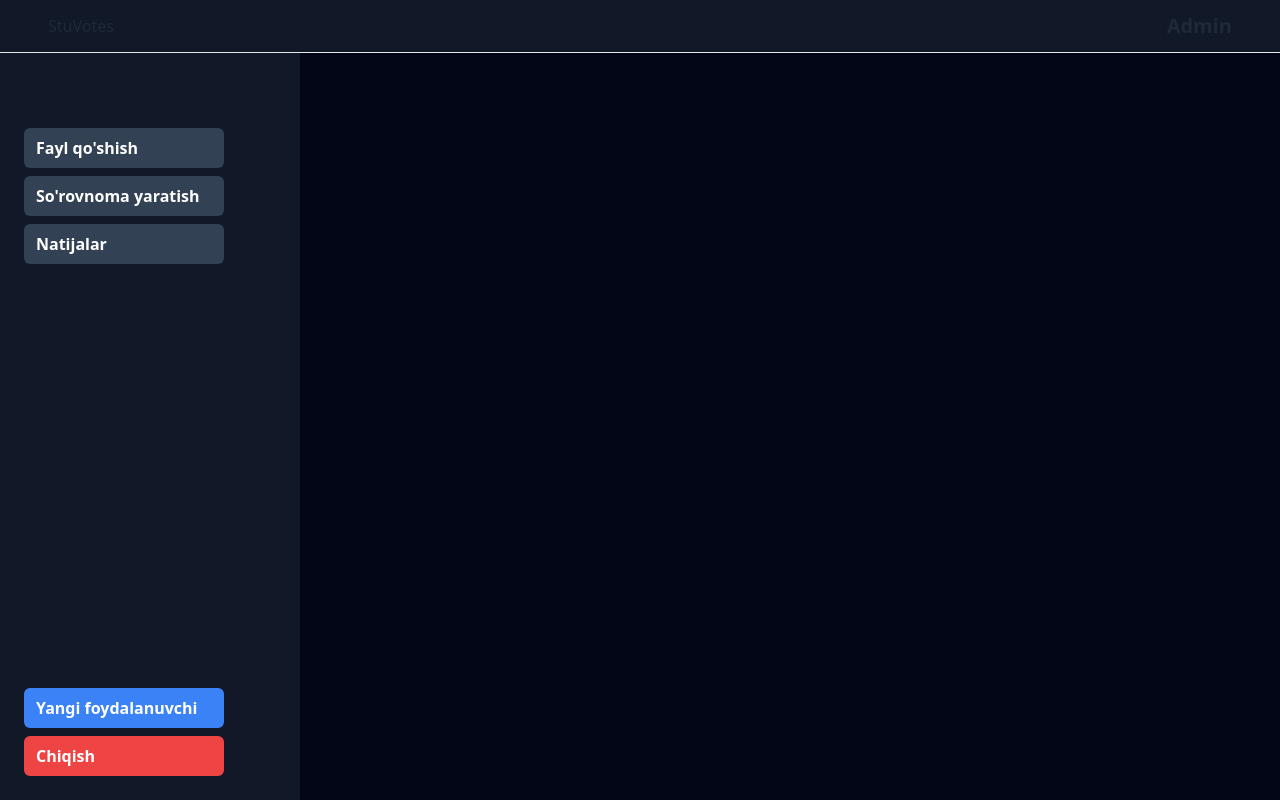
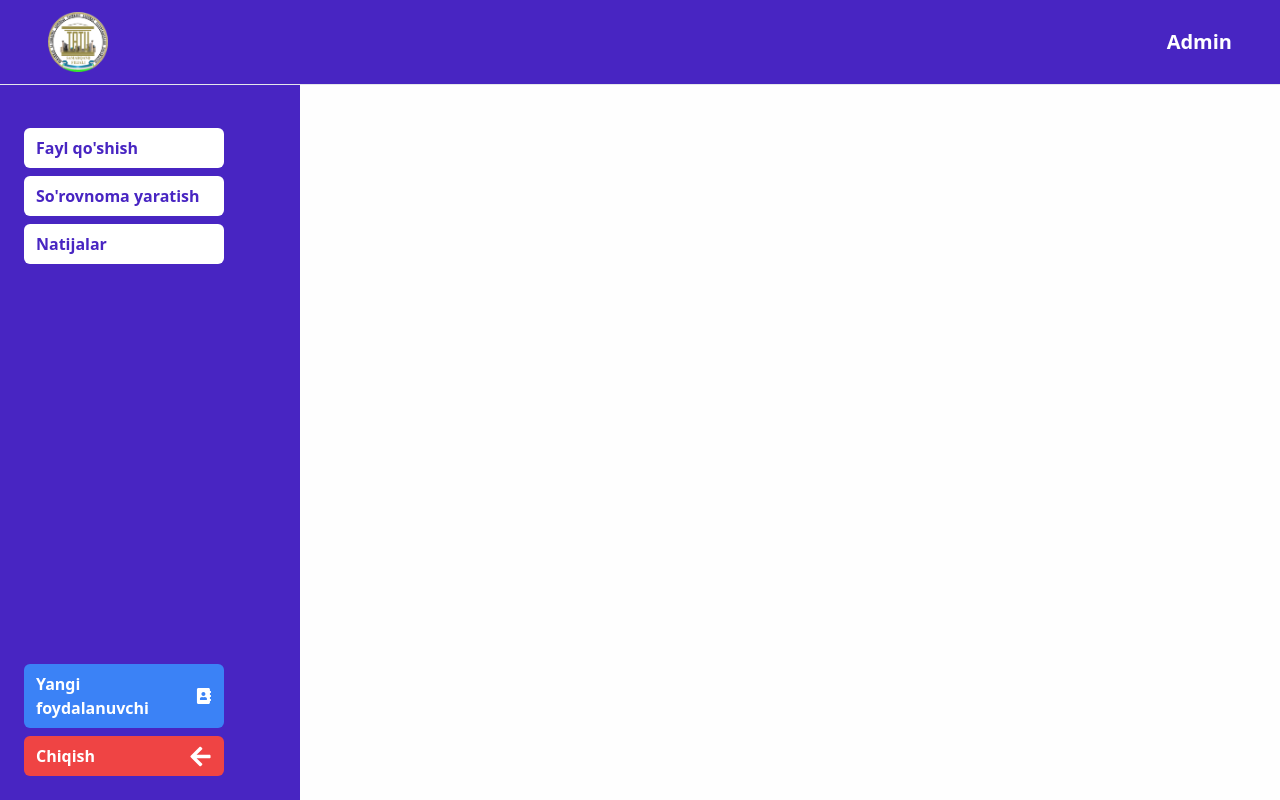
Before and after one commit to ZiyovuddinTolipov/tuitsf-ik.uz, a React (Vite) app: page /dashboard in a window 1280 px wide. Built offline with nearby package versions, Linux system fonts and the light colour scheme.

Commit message:
dashboard

```diff
--- a/package.json
+++ b/package.json
@@ -15,6 +15,7 @@
     "react": "^18.2.0",
     "react-dom": "^18.2.0",
     "react-hot-toast": "^2.4.1",
+    "react-icons": "^5.1.0",
     "react-router-dom": "^6.22.3",
     "sass": "^1.75.0"
   },
--- a/src/components/LoadingPage.tsx
+++ b/src/components/LoadingPage.tsx
@@ -1,6 +1,6 @@
 const LoadingPage = () => {
     return (
-        <div className="flex items-center justify-center w-full h-[100vh]">
+        <div className="flex items-center justify-center w-full h-[100vh] loading-anima">
             <svg version="1.1" id="L1" xmlns="http://www.w3.org/2000/svg" x="0px" y="0px" viewBox="0 0 100 100" enableBackground="new 0 0 100 100">
                 <circle fill="none" stroke="#fff" strokeWidth={6} strokeMiterlimit={15} strokeDasharray="14.2472,14.2472" cx="50" cy="50" r="47">
                     <animateTransform attributeName="transform" attributeType="XML" type="rotate" dur="5s" from="0 50 50" to="360 50 50" repeatCount="indefinite" />
--- a/src/components/Navbar.tsx
+++ b/src/components/Navbar.tsx
@@ -1,11 +1,11 @@
-
+import logo from '../assets/Logo.png'
 
 const Navbar = () => {
 
     return (
-        <header className="fixed z-40 py-3 w-full pr-3 sm:px-12 bg-gray-900 border-b">
+        <header className="fixed z-40 py-3 w-full pr-3 sm:px-12 bg-primary-200 border-b text-primary-50">
             <nav className="max-w-[1200px] mx-auto flex items-center justify-between px-4 md:px-0">
-                <h2>StuVotes</h2>
+                <img src={logo} alt="logo sb tuit"  width={60}/>
                 {/* <img src={localStorage.getItem('role')== "Admin"? logo : user} alt="logo" className="h-8 md:h-12 mr-2" /> */}
                 <ul className="flex items-center gap-3">
                     <li className="text-xl font-semibold">Admin</li>
--- a/src/index.scss
+++ /dev/null
@@ -1,41 +0,0 @@
-@tailwind base;
-@tailwind components;
-@tailwind utilities;
-@import url("https://fonts.googleapis.com/css2?family=Syne:wght@400..800&display=swap");
-@import url("https://fonts.googleapis.com/css2?family=Poppins:ital,wght@0,100;0,200;0,300;0,400;0,500;0,600;0,700;0,800;0,900;1,100;1,200;1,300;1,400;1,500;1,600;1,700;1,800;1,900&display=swap");
-table ,tr,td,th{
-  border: 1px solid rgb(150, 147, 147);
-  border-collapse: collapse;
-}
-
-$fontColor : #fff;
-svg{
-  width: 100px;
-  height: 100px;
-  margin: 20px;
-  display:inline-block;
-}
-
-
-//follow me template
-.made-with-love{
-  margin-top: 20px;
-  padding: 10px;
-  font-size: 10px;
-  font-family: arial;
-  color: #fff;
-  i{
-    font-style: normal;
-    color: #fff;
-    font-size: 14px;
-    position: relative;
-    top: 2px;
-  }
-  a{
-    color: #fff;
-    text-decoration: none;
-    &:hover{
-      text-decoration: underline;
-    }
-  }
-}
--- a/src/main.tsx
+++ b/src/main.tsx
@@ -1,7 +1,7 @@
 import React from 'react'
 import ReactDOM from 'react-dom/client'
 import App from './App.tsx'
-import './index.scss'
+import './scss/index.scss'
 import { BrowserRouter } from "react-router-dom";
 
 ReactDOM.createRoot(document.getElementById('root')!).render(
--- a/src/pages/Dashboard.tsx
+++ b/src/pages/Dashboard.tsx
@@ -1,7 +1,7 @@
 
 
 import { Routes, Route } from "react-router-dom"
-
+import { FaAddressBook,FaFile ,FaRegNewspaper ,FaTable  ,FaArrowLeft  } from "react-icons/fa";
 import Navbar from "../components/Navbar";
 import AddNewUser from "../components/AddNewUser";
 // import {useNavigation} from "react-router-dom"
@@ -11,13 +11,13 @@ const Dashboard = () => {
 
     // localStorage.getItem("role")=="Admin" ? navigate(''):navigate('/')
     const sty = {
-        listElement: "flex items-center justify-between px-3 py-2 bg-slate-700 hover:bg-slate-800 transition rounded-md"
+        listElement: "flex items-center justify-between px-3 py-2 bg-primary-50 hover:bg-primary-400 transition rounded-md text-primary-200"
     }
     return (
-        <main className="w-[100%] min-h-[100vh] bg-slate-950">
+        <main className="w-[100%] min-h-[100vh] bg-primary-400">
             <Navbar />
             <section className="flex">
-                <div className="custom-scrollbar sticky inset-x-0 top-0 flex h-screen flex-col justify-between overflow-y-auto p-6 pt-32  lg:w-[300px] bg-gray-900">
+                <div className="custom-scrollbar sticky inset-x-0 top-0 flex h-screen flex-col justify-between overflow-y-auto p-6 pt-32  lg:w-[300px] bg-primary-200">
                     {/* <Routes >
                         <Route path="/dashboard/" element={<AdminMenu />} />
                         <Route path="/course" element={<CourseList />} />
@@ -34,8 +34,8 @@ const Dashboard = () => {
                     </ul>
 
                     <ul className="flex  flex-col gap-2 text-white font-semibold">
-                        <li className='px-3 py-2 bg-blue-500 rounded-md w-[200px]' >Yangi foydalanuvchi</li>
-                        <li className='px-3 py-2 bg-red-500 rounded-md w-[200px]' >Chiqish</li>
+                        <li className='px-3 py-2 bg-blue-500 hover:bg-blue-600 transition rounded-md w-[200px] flex justify-between items-center' ><span>Yangi foydalanuvchi</span> <FaAddressBook /></li>
+                        <li className='px-3 py-2 bg-red-500 hover:bg-red-600 transition rounded-md w-[200px] flex justify-between items-center' ><span>Chiqish</span> <FaArrowLeft size={23}/></li>
                     </ul>
                 </div>
                 <div className="flex min-h-screen flex-1 flex-col px-4 pb-6 pt-20 md:pt-32  max-md:pb-14 sm:px-14">
--- /dev/null
+++ b/src/scss/_loading.scss
@@ -0,0 +1,30 @@
+$fontColor: #fff;
+.loading-anima svg {
+    width: 100px;
+    height: 100px;
+    margin: 20px;
+    display: inline-block;
+}
+
+//follow me template
+.made-with-love {
+    margin-top: 20px;
+    padding: 10px;
+    font-size: 10px;
+    font-family: arial;
+    color: #fff;
+    i {
+        font-style: normal;
+        color: #fff;
+        font-size: 14px;
+        position: relative;
+        top: 2px;
+    }
+    a {
+        color: #fff;
+        text-decoration: none;
+        &:hover {
+            text-decoration: underline;
+        }
+    }
+}
--- /dev/null
+++ b/src/scss/index.scss
@@ -0,0 +1,15 @@
+@tailwind base;
+@tailwind components;
+@tailwind utilities;
+@import url(./_loading.scss);
+
+@import url("https://fonts.googleapis.com/css2?family=Syne:wght@400..800&display=swap");
+@import url("https://fonts.googleapis.com/css2?family=Poppins:ital,wght@0,100;0,200;0,300;0,400;0,500;0,600;0,700;0,800;0,900;1,100;1,200;1,300;1,400;1,500;1,600;1,700;1,800;1,900&display=swap");
+table ,tr,td,th{
+  border: 1px solid rgb(150, 147, 147);
+  border-collapse: collapse;
+}
+
+ul > li {
+  cursor: pointer;
+}
--- a/tailwind.config.js
+++ b/tailwind.config.js
@@ -9,10 +9,10 @@ export default {
     extend: {
       colors: {
         primary: {
-          50: "#67748e",
-          100: "#212529",
-          200: "#623ce7",
-          300:"#EAEAEA",
+          50: "#FFFFFF",
+          100: "#4825C2",
+          200: "#4825C2",
+          300:"#4825E7",
           400:"#FEFEFE",
           500:"#4222B1"
         },
```
Also changed, not shown: src/assets/Logo.png (added), 1 other file (tests, documents, lock files or other folders).
